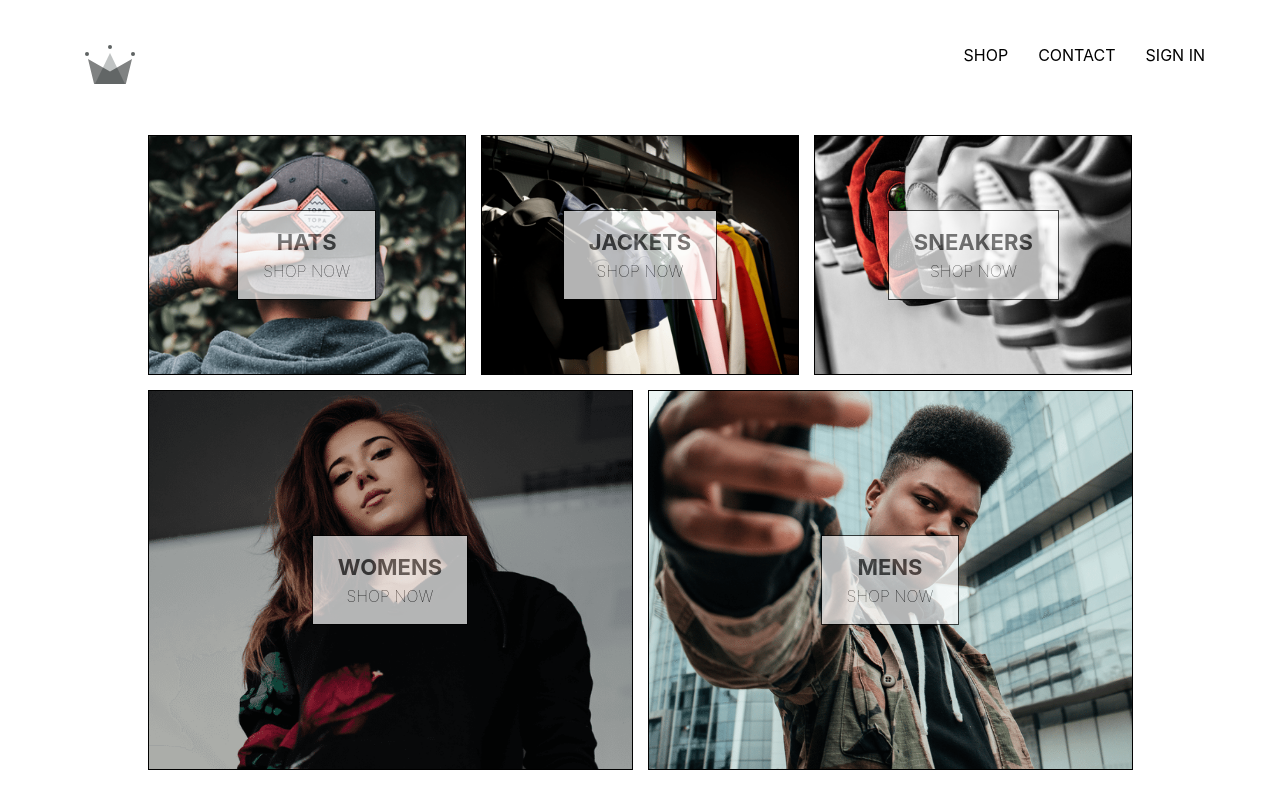
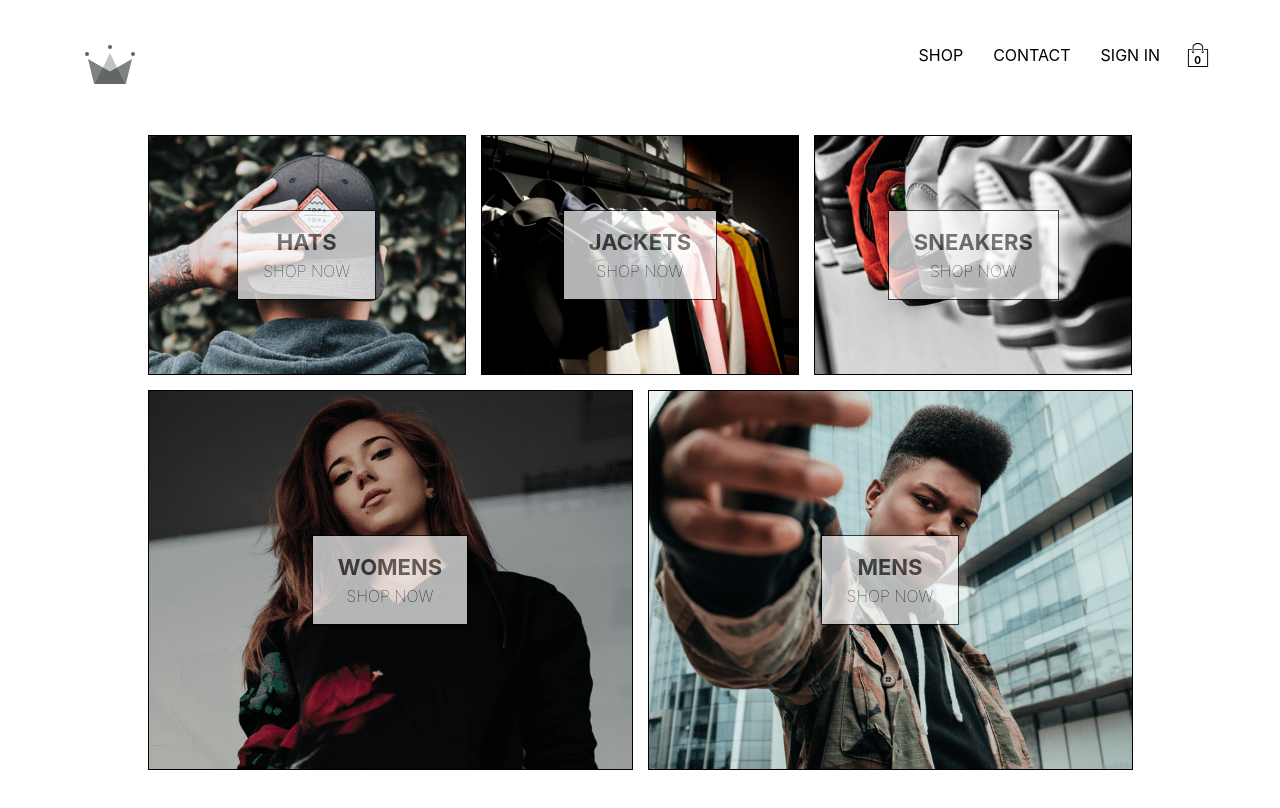
Before and after one commit to luca-eidos/crwn-clothing, a React (Create React App) app: page / in a window 1280 px wide. Shown: the top 808 px of the page. Built offline with nearby package versions, Linux system fonts and the light colour scheme; no server answers.

Commit message:
addedd cart icon and cart-dropdown components to application, also implemented cart reduceer

```diff
--- /dev/null
+++ b/src/components/cart-dropdown/cart-dropdown.component.js
@@ -0,0 +1,14 @@
+import React from 'react'
+
+import CustomButton from '../custom-button/custom-button.component';
+
+import './cart-dropdown.styles.scss';
+
+export default function CartDropdown() {
+    return (
+        <div className="cart-dropdown">
+            <div className="cart-items"></div>
+            <CustomButton>GO TO CHECKOUT</CustomButton>
+        </div>
+    )
+}
--- /dev/null
+++ b/src/components/cart-dropdown/cart-dropdown.styles.scss
@@ -0,0 +1,24 @@
+.cart-dropdown {
+    position: absolute;
+    width: 240px;
+    height: 340px;
+    display: flex;
+    flex-direction: column;
+    padding: 20px;
+    border: 1px solid black;
+    background-color: white;
+    top: 90px;
+    right: 40px;
+    z-index: 5;
+
+    .cart-items {
+      height: 240px;
+      display: flex;
+      flex-direction: column;
+      overflow: scroll;
+    }
+
+    button {
+      margin-top: auto;
+    }
+  }
--- /dev/null
+++ b/src/components/cart-icon/cart-icon.component.js
@@ -0,0 +1,24 @@
+import React from 'react'
+import { connect } from 'react-redux';
+
+import { toggleCartHidden } from '../../redux/cart/cart.actions'
+
+import './cart-icon.styles.scss';
+import {ReactComponent as ShoppingIcon} from '../../assets/shopping-bag.svg';
+
+function CartIcon({toggleCartHidden}) {
+    return (
+        <div className="cart-icon"
+            onClick={toggleCartHidden}
+        >
+            <ShoppingIcon className="shopping-icon"/>
+            <span className="item-count">0</span>
+        </div>
+    )
+}
+
+const mapDispatchToProps = dispatch => ({
+    toggleCartHidden: () => dispatch(toggleCartHidden())
+})
+
+export default connect(null, mapDispatchToProps)(CartIcon);
--- /dev/null
+++ b/src/components/cart-icon/cart-icon.styles.scss
@@ -0,0 +1,21 @@
+.cart-icon {
+  width: 45px;
+  height: 45px;
+  position: relative;
+  display: flex;
+  align-items: center;
+  justify-content: center;
+  cursor: pointer;
+
+  .shopping-icon {
+    width: 24px;
+    height: 24px;
+  }
+
+  .item-count {
+    position: absolute;
+    font-size: 10px;
+    font-weight: bold;
+    bottom: 12px;
+  }
+}
--- a/src/components/header/header.component.js
+++ b/src/components/header/header.component.js
@@ -5,10 +5,13 @@
 
 import {auth} from '../../firebase/firebase.utils'
 
+import CartIcon from '../cart-icon/cart-icon.component'
+import CartDropdown from '../cart-dropdown/cart-dropdown.component'
+
 import { ReactComponent as Logo } from '../../assets/crown.svg'
 import './header.styles.scss'
 
-function Header({currentUser}) {
+function Header({currentUser, hidden}) {
     return (
         <div className="header">
             <Link className="logo-container" to="/">
@@ -22,13 +25,19 @@
                     <div className="option" onClick={() => auth.signOut()}>SIGN OUT</div>
                     :<Link className="option" to="/signin">SIGN IN</Link>
                 }
+                <CartIcon/>
             </div>
+            {
+                hidden? null:
+                <CartDropdown/>
+            }
         </div>
     )
 }
 
-const mapStateToProps = state => ({
-    currentUser: state.user.currentUser
+const mapStateToProps = ({user: {currentUser}, cart: {hidden}}) => ({
+    currentUser,
+    hidden
 })
 
 export default connect(mapStateToProps)(Header);
--- /dev/null
+++ b/src/redux/cart/cart.actions.js
@@ -0,0 +1,5 @@
+import CartActionTypes from './cart.types';
+
+export const toggleCartHidden = () => ({
+    type: CartActionTypes.TOGGLE_CART_HIDDEN
+})
--- /dev/null
+++ b/src/redux/cart/cart.reducer.js
@@ -0,0 +1,18 @@
+import CartActionTypes from './cart.types'
+
+const INITIAL_STATE= {
+    hidden: true
+};
+
+const CartReducer = (state = INITIAL_STATE, action) => {
+    switch(action.type) {
+        case CartActionTypes.TOGGLE_CART_HIDDEN:
+            return {
+                ...state,
+                hidden: !state.hidden
+            }
+        default: return state;
+    }
+}
+
+export default CartReducer;
--- /dev/null
+++ b/src/redux/cart/cart.types.js
@@ -0,0 +1,5 @@
+const CartActionTypes = {
+    TOGGLE_CART_HIDDEN: 'TOGGLE_CART_HIDDEN'
+}
+
+export default CartActionTypes;
--- a/src/redux/root-reducer.js
+++ b/src/redux/root-reducer.js
@@ -1,7 +1,9 @@
 import { combineReducers } from 'redux';
 
 import userReducer from './user/user.reducer';
+import cartReducer from './cart/cart.reducer';
 
 export default combineReducers({
-    user: userReducer
+    user: userReducer,
+    cart: cartReducer
 });
```
Also changed, not shown: src/assets/shopping-bag.svg (added).
